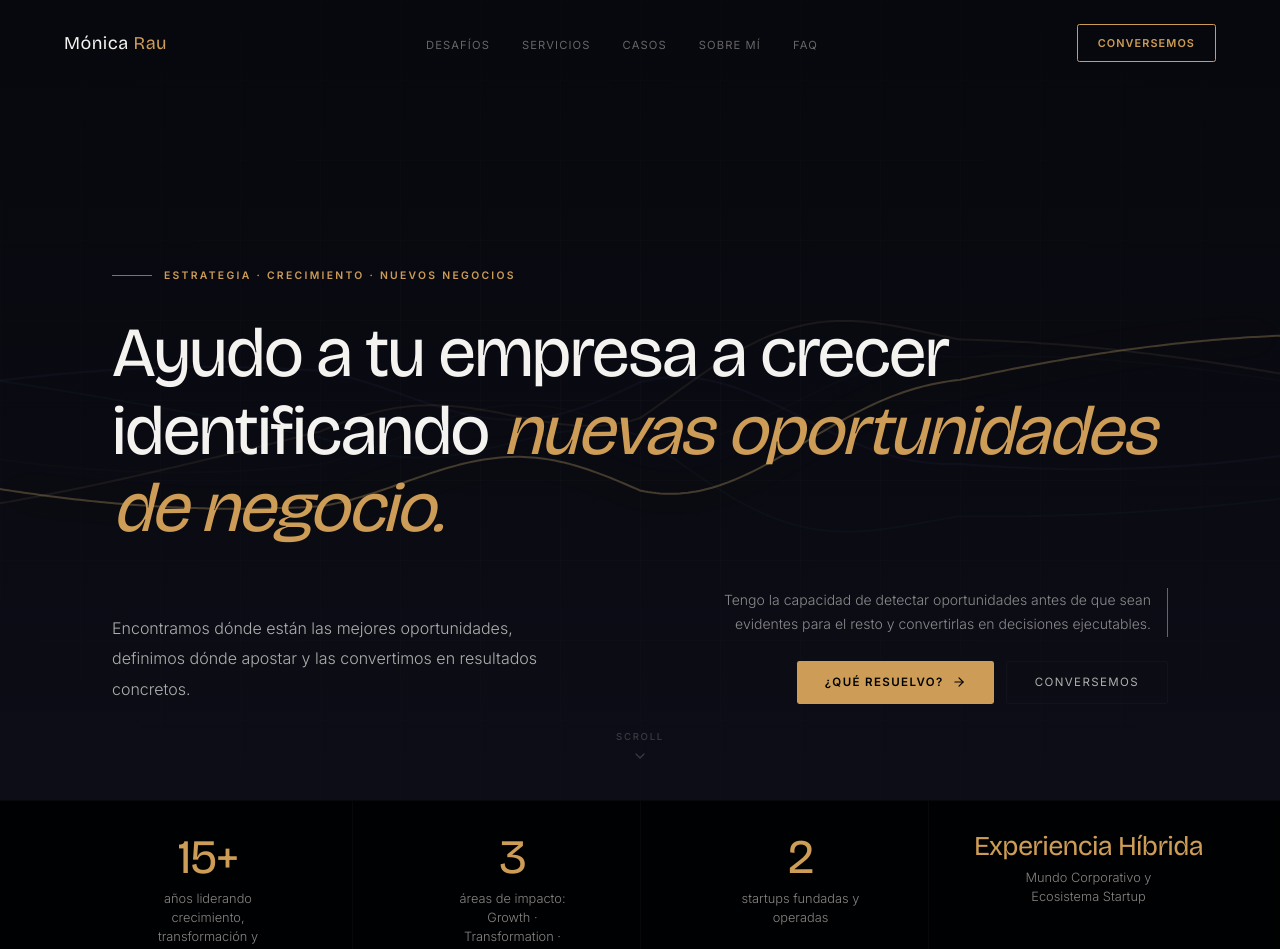
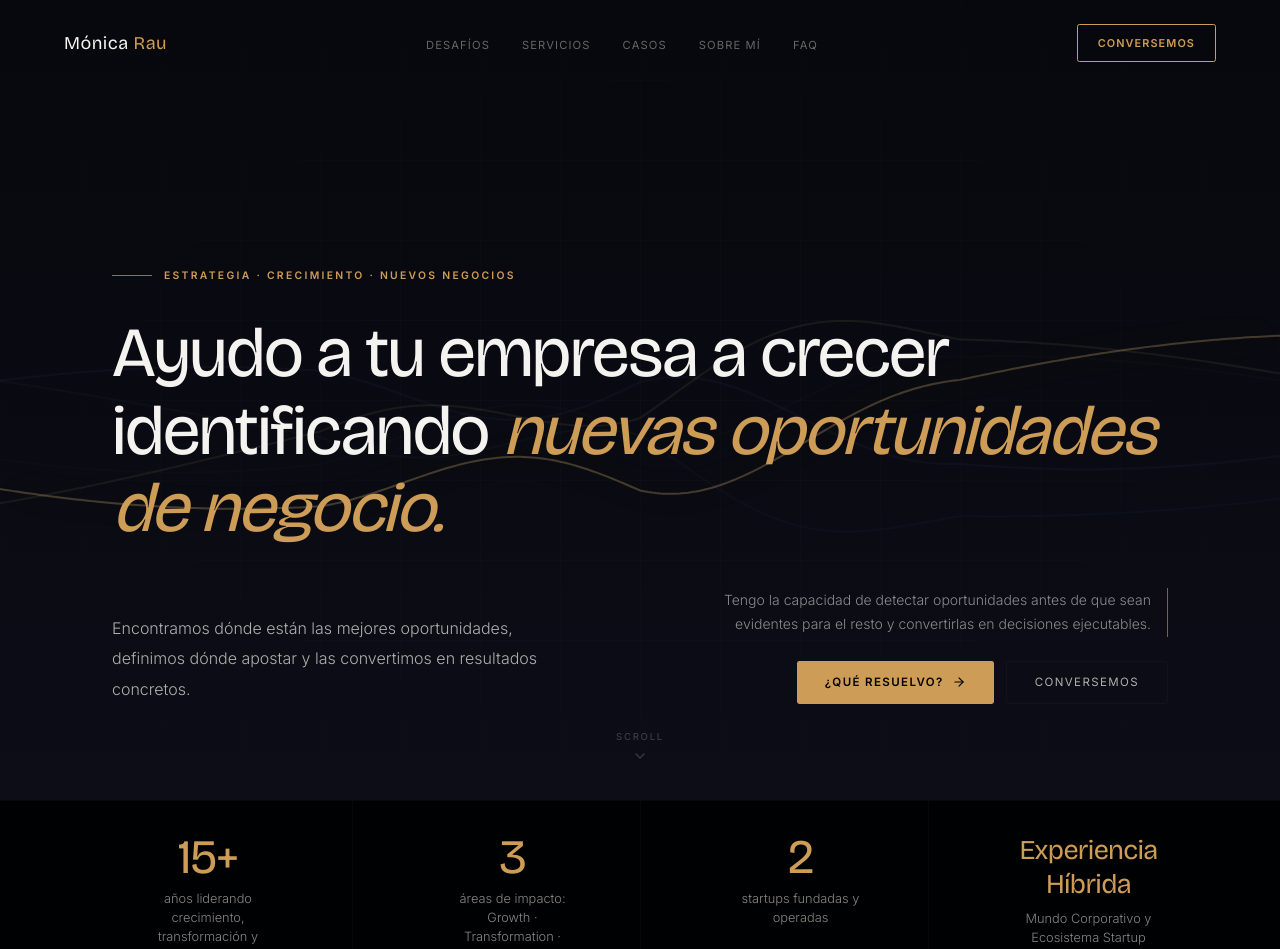
Before and after one commit to itarau/monicarau-site, a Next.js app: page / in a window 1280 px wide. Shown: the top 949 px of the page. Built offline with nearby package versions, Linux system fonts and the light colour scheme.

Commit message:
Stats: mostrar Experiencia Hibrida en dos lineas

```diff
--- a/components/sections/stats.tsx
+++ b/components/sections/stats.tsx
@@ -8,7 +8,7 @@ const stats = [
   { value: "15+", label: "años liderando crecimiento, transformación y nuevos negocios" },
   { value: "3", label: "áreas de impacto: Growth · Transformation · New Ventures" },
   { value: "2", label: "startups fundadas y operadas" },
-  { value: "Experiencia Híbrida", label: "Mundo Corporativo y Ecosistema Startup", small: true },
+  { value: "Experiencia\nHíbrida", label: "Mundo Corporativo y Ecosistema Startup", small: true },
 ];
 
 export function Stats() {
@@ -29,8 +29,8 @@ export function Stats() {
           className={`flex flex-col items-center gap-2 py-8 text-center ${i > 0 ? "border-l border-border/40 pl-4 lg:pl-8" : ""}`}
         >
           <span
-            className={`font-serif font-normal leading-none tracking-tight text-primary ${
-              s.small ? "text-[clamp(1.1rem,2.4vw,1.7rem)]" : "text-[clamp(1.6rem,4vw,3rem)]"
+            className={`whitespace-pre-line font-serif font-normal tracking-tight text-primary ${
+              s.small ? "text-[clamp(1.1rem,2.4vw,1.7rem)] leading-tight" : "text-[clamp(1.6rem,4vw,3rem)] leading-none"
             }`}
           >
             {s.value}
```
